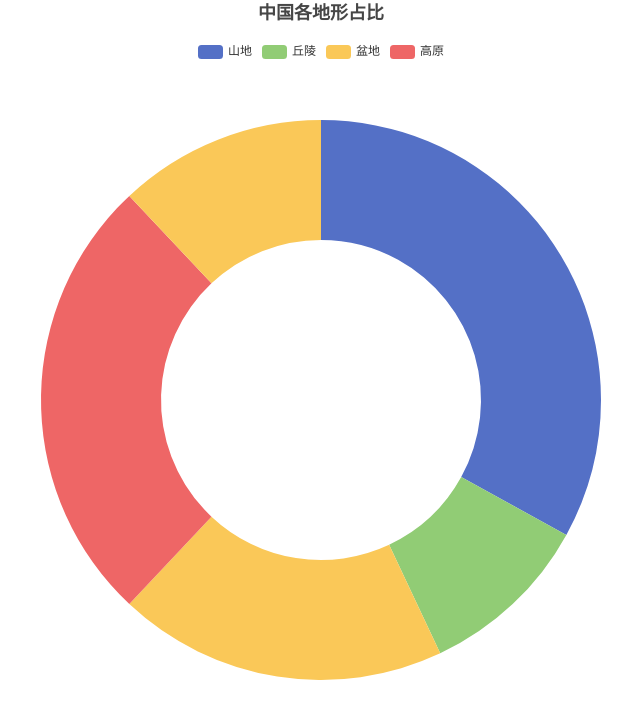
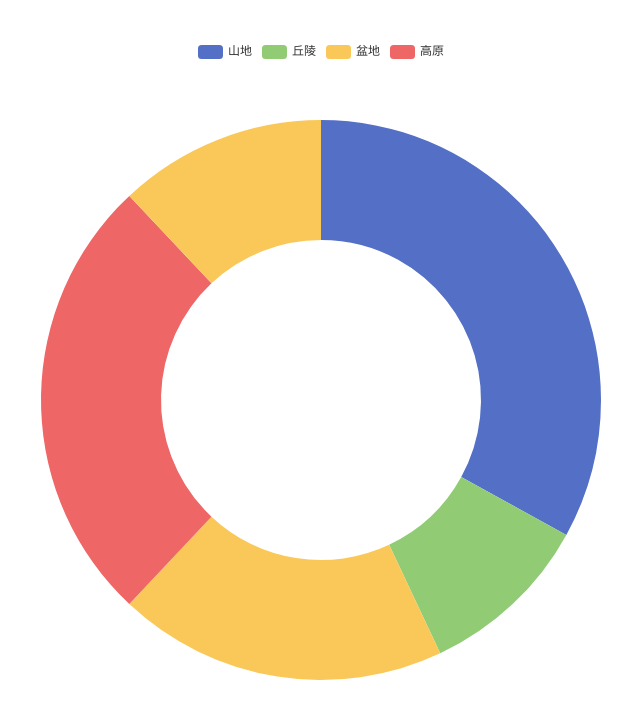
Before and after one commit to wangcaiyuan1/wangcaiyuan1.github, a plain HTML site: page index.html in a window 1280 px wide. Shown: the whole page, without its empty margins (319-959 px from the left). Drawn offline with nearby package versions, Linux system fonts and the light colour scheme.

Commit message:
Update index.html

```diff
--- a/index.html
+++ b/index.html
@@ -42,7 +42,7 @@
     trigger: 'item'
   },
    title: {
-    text: '中国各地形占比',
+    text: '',
     left: 'center'
   },
   legend: {
```
